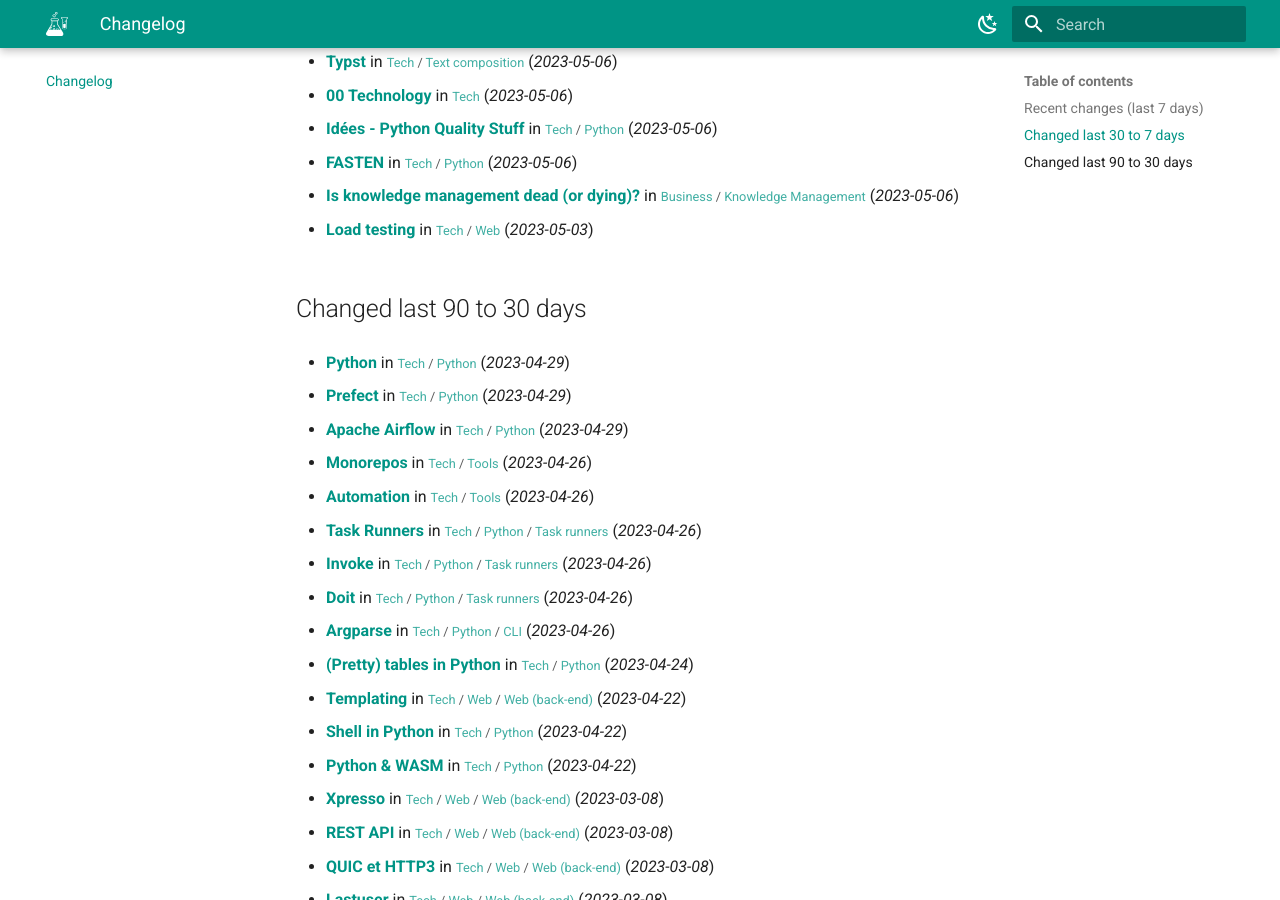
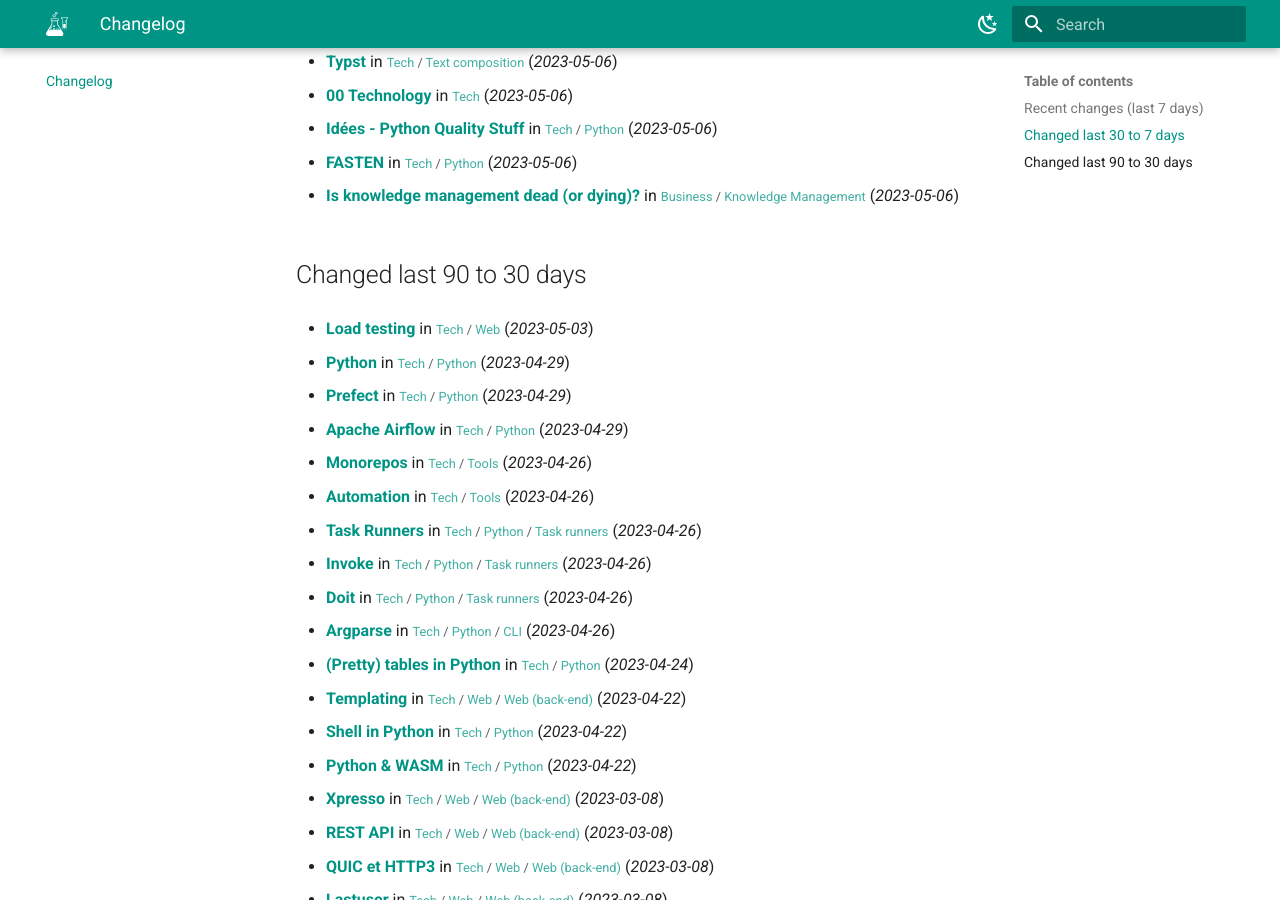
Before and after one commit to abilian/lab.abilian.com, an MkDocs documentation site: the page built from docs/changelog.md, in a window 1280 px wide and 900 px high, scrolled down 4251 px. Built offline with MkDocs 1.6.1 and Material for MkDocs 9.7.7, drawn with Linux system fonts in a browser that asks for light colours; comment, search, counter and statistics services are not loaded.

Commit message:
Update content

```diff
--- a/docs/changelog.md
+++ b/docs/changelog.md
@@ -246,11 +246,11 @@
 
 - **[Is knowledge management dead (or dying)?](/Business/Knowledge Management/Is knowledge management dead (or dying)?/)** in <small>[Business](/Business/00 Business/) / [Knowledge Management](/Business/Knowledge Management/Concept Maps/)</small> (*2023-05-06*)
 
-- **[Load testing](/Tech/Web/Load testing/)** in <small>[Tech](/Tech/00 Technology/) / [Web](/Tech/Web/Load testing/)</small> (*2023-05-03*)
-
 
 
 ## Changed last 90 to 30 days
+
+- **[Load testing](/Tech/Web/Load testing/)** in <small>[Tech](/Tech/00 Technology/) / [Web](/Tech/Web/Load testing/)</small> (*2023-05-03*)
 
 - **[Python](/Tech/Python/Python/)** in <small>[Tech](/Tech/00 Technology/) / [Python](/Tech/Python/(Pretty) tables in Python/)</small> (*2023-04-29*)
 
```
